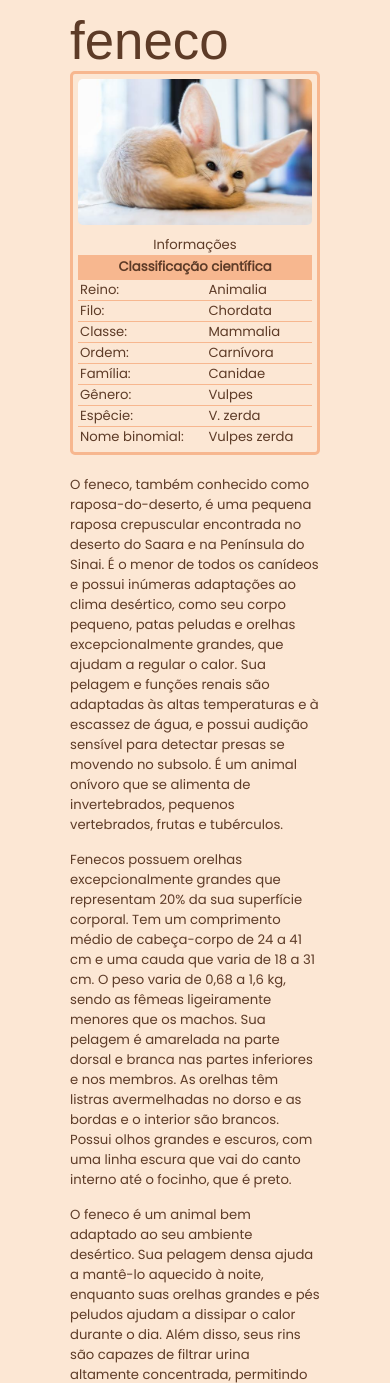
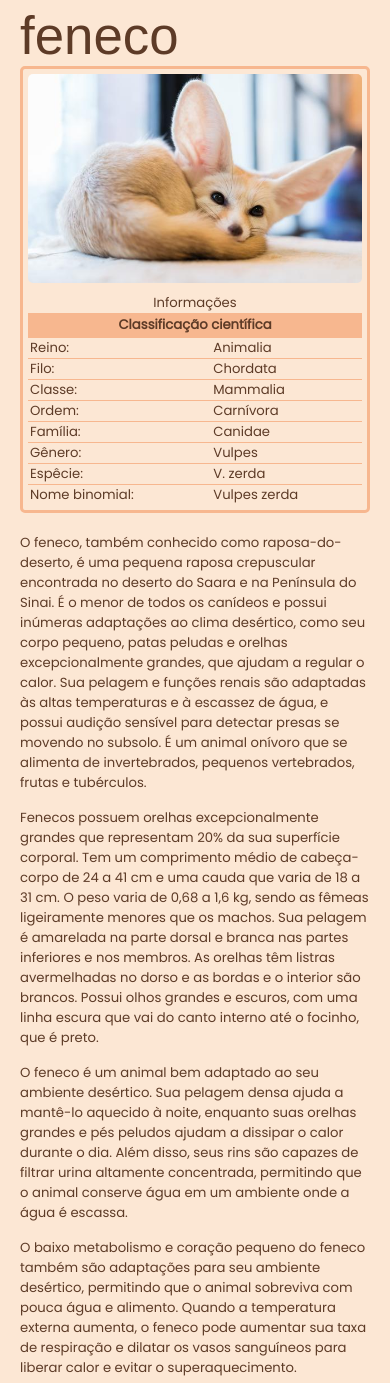
Before and after one commit to pedrOfsilveira/trabalho2-pwf, a PHP site: page /feneco.html in a window 390 px wide. Shown: the part 152-1535 px from the top of the page. Run offline with PHP 8.4, Linux system fonts and the light colour scheme; some web fonts are replaced.

Commit message:
feneco responsivo

```diff
--- a/css/raposas.css
+++ b/css/raposas.css
@@ -41,16 +41,10 @@ td {
     padding-left: 2px;
 }
 
-/* texto */
-.conteudo {
-    margin: 10px 70px 50px 70px;
-}
-
 /*card 600px*/
 @media (max-width: 600px) {
     .card {
         margin: 0 0 20px 0;
         width: 100%;
     }
-
 }
```
